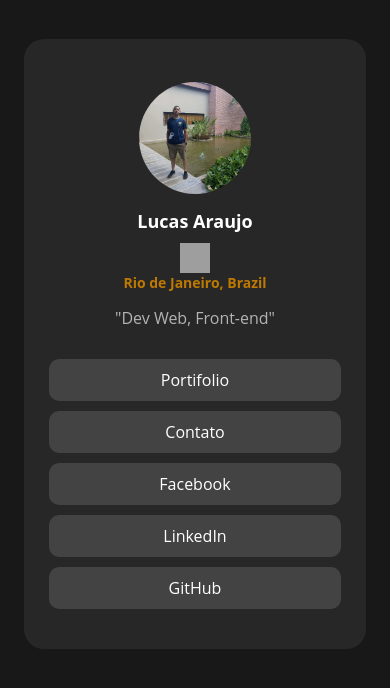
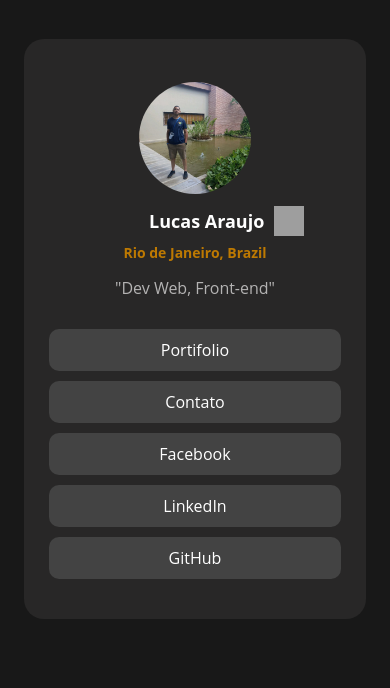
Before and after one commit to Lucas5963/Social-midias, a plain HTML site: page index.html in a window 390 px wide. Drawn offline with Linux system fonts and the light colour scheme; grey boxes are pictures that could not be loaded; a web font is replaced by a local one.

Commit message:
Update style.css

```diff
--- a/style.css
+++ b/style.css
@@ -130,7 +130,6 @@ p {
     }
 
     .nome-animado {
-        margin-left: 0;
-        flex-direction: column;
+        margin-left: 100px;
     }
 }
```
